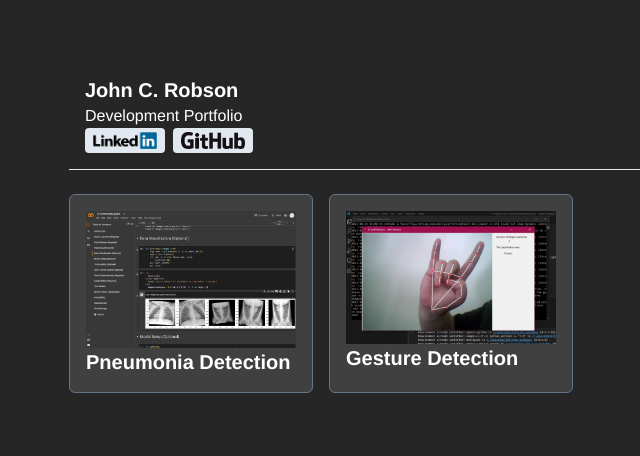
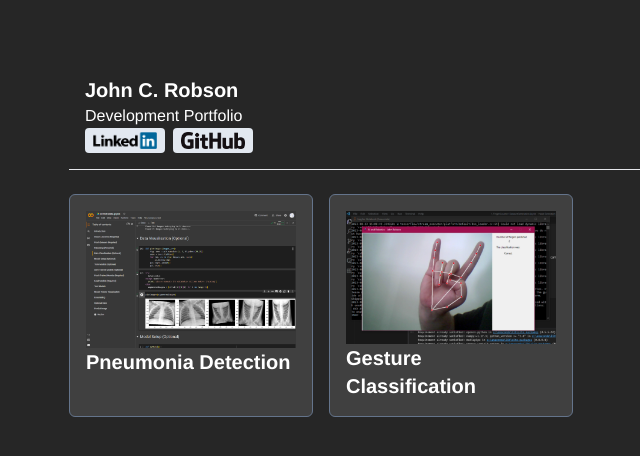
Before and after one commit to john-c-robson/portfolio, a Vue app: page / in a window 1280 px wide. Shown: the top 456 px of the page, without its empty margins (59-699 px from the left). Built offline with nearby package versions, Linux system fonts and the light colour scheme.

Commit message:
updating names of projects

```diff
--- a/src/App.vue
+++ b/src/App.vue
@@ -33,7 +33,7 @@ import { defineComponent, ref } from "vue";
 import PortfolioStub from "./components/PortfolioStub.vue";
 import { Project } from "@/interfaces";
 import pneumonia from "@/assets/cnnModelsImage.png";
-import gesturedetection from "@/assets/GestureDetection.png";
+import gestureclassification from "@/assets/GestureDetection.png";
 
 export default defineComponent({
   name: "App",
@@ -48,9 +48,9 @@ export default defineComponent({
         url: "https://github.com/john-c-robson/pneumoniadetection",
       },
       {
-        title: "Gesture Detection",
-        image: gesturedetection,
-        url: "https://github.com/john-c-robson/gesturedetection",
+        title: "Gesture Classification",
+        image: gestureclassification,
+        url: "https://github.com/john-c-robson/gestureclassification",
       },
     ]);
     return { projects };
```
